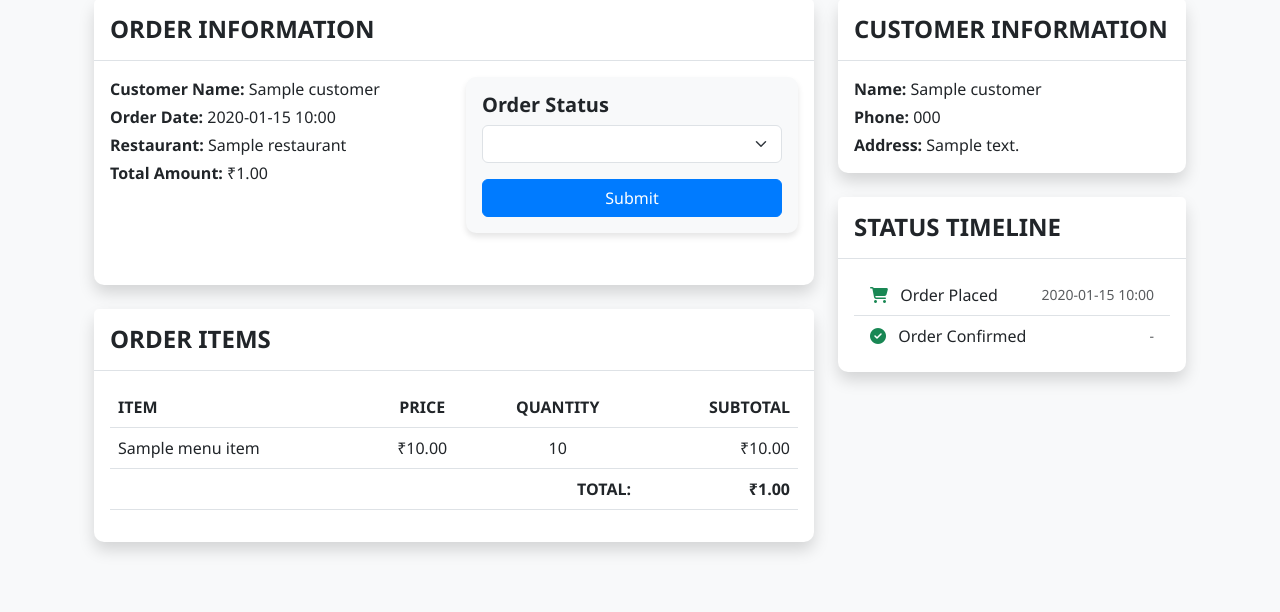
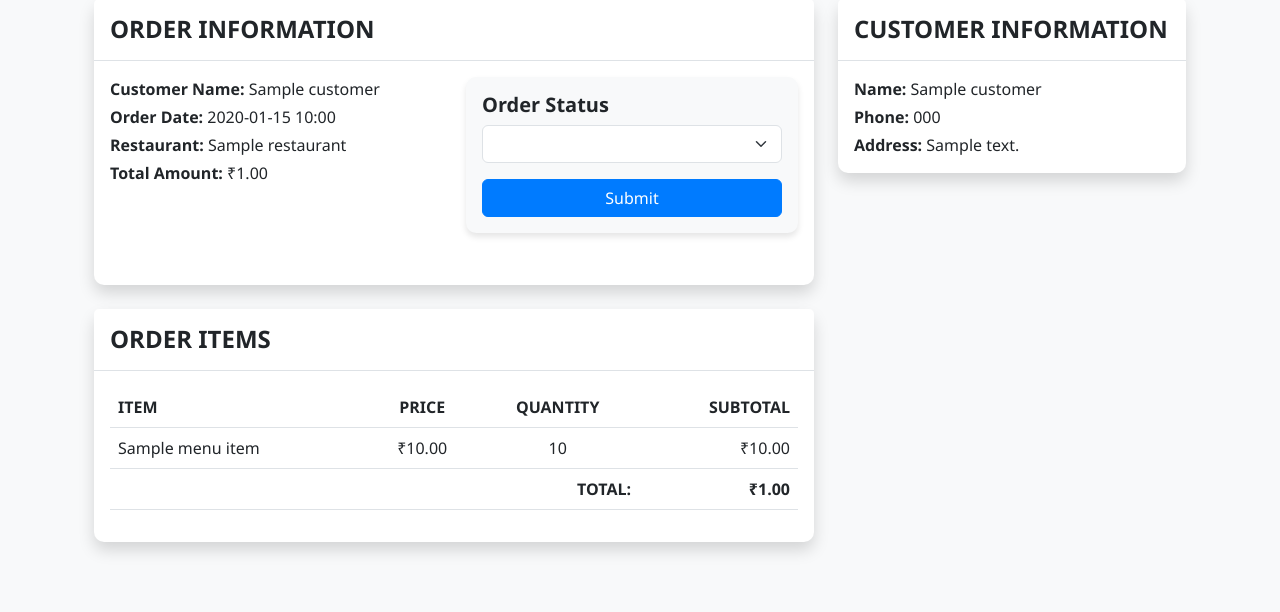
Before and after one commit to Shivam-2310/food-delivery, a Python web app: template app/templates/owner/order_detail.html in a window 1280 px wide. Shown: the part 191-803 px from the top of the page. Run offline with Jinja, Linux system fonts and the light colour scheme; the template is opened without the code that fills it: most values are stand-ins (such as "Sample title", 1, 10 or a date in 2020); form fields are guessed from the names that the template uses.

Commit message:
removed: order status timeline from owner order dashboard

```diff
--- a/app/templates/owner/order_detail.html
+++ b/app/templates/owner/order_detail.html
@@ -143,73 +143,7 @@
                 </div>
             {% endif %}
 
-            <!-- ORDER STATUS HISTORY -->
-            <div class="card border-0 shadow">
-                <div class="card-header bg-white py-3">
-                    <h4 class="mb-0">STATUS TIMELINE</h4>
-                </div>
-                <div class="card-body">
-                    <ul class="list-group list-group-flush">
-                        <li class="list-group-item d-flex justify-content-between align-items-center">
-                            <span>
-                                <i class="fas fa-shopping-cart text-success me-2"></i>
-                                Order Placed
-                            </span>
-                            <span class="text-muted small">{{ order.created_at.strftime('%Y-%m-%d %H:%M') }}</span>
-                        </li>
 
-                        {% if order.status != 'pending' %}
-                            <li class="list-group-item d-flex justify-content-between align-items-center">
-                                <span>
-                                    <i class="fas fa-check-circle text-success me-2"></i>
-                                    Order Confirmed
-                                </span>
-                                <span class="text-muted small">-</span>
-                            </li>
-                        {% endif %}
-
-                        {% if order.status in ['preparing', 'ready', 'completed'] %}
-                            <li class="list-group-item d-flex justify-content-between align-items-center">
-                                <span>
-                                    <i class="fas fa-utensils text-success me-2"></i>
-                                    Preparing Order
-                                </span>
-                                <span class="text-muted small">-</span>
-                            </li>
-                        {% endif %}
-
-                        {% if order.status in ['ready', 'completed'] %}
-                            <li class="list-group-item d-flex justify-content-between align-items-center">
-                                <span>
-                                    <i class="fas fa-check-double text-success me-2"></i>
-                                    Ready for Pickup
-                                </span>
-                                <span class="text-muted small">-</span>
-                            </li>
-                        {% endif %}
-
-                        {% if order.status == 'completed' %}
-                            <li class="list-group-item d-flex justify-content-between align-items-center">
-                                <span>
-                                    <i class="fas fa-flag-checkered text-success me-2"></i>
-                                    Order Completed
-                                </span>
-                                <span class="text-muted small">-</span>
-                            </li>
-                        {% endif %}
-
-                        {% if order.status == 'cancelled' %}
-                            <li class="list-group-item d-flex justify-content-between align-items-center">
-                                <span>
-                                    <i class="fas fa-times-circle text-danger me-2"></i>
-                                    Order Cancelled
-                                </span>
-                                <span class="text-muted small">-</span>
-                            </li>
-                        {% endif %}
-                    </ul>
-                </div>
-            </div>
         </div>
     </div>
 </div>
```
